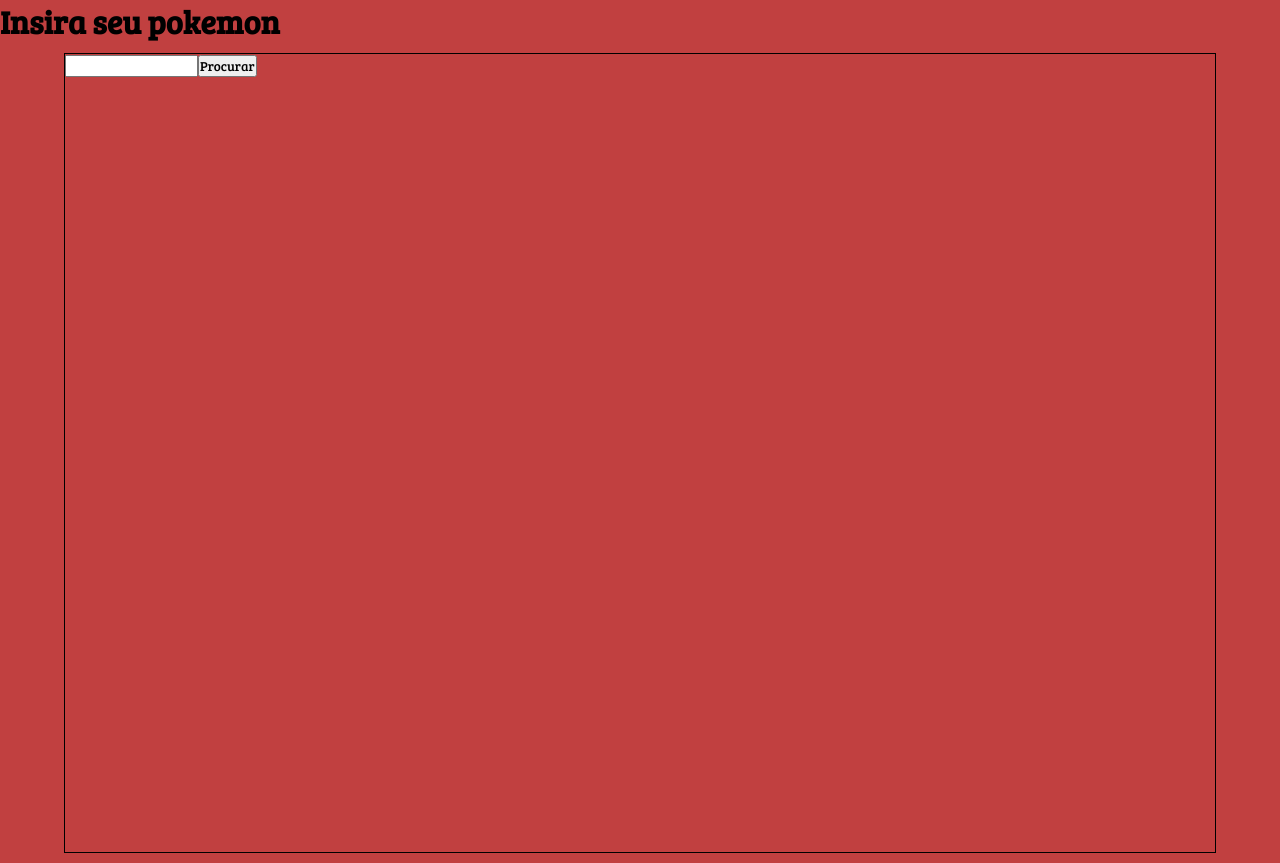
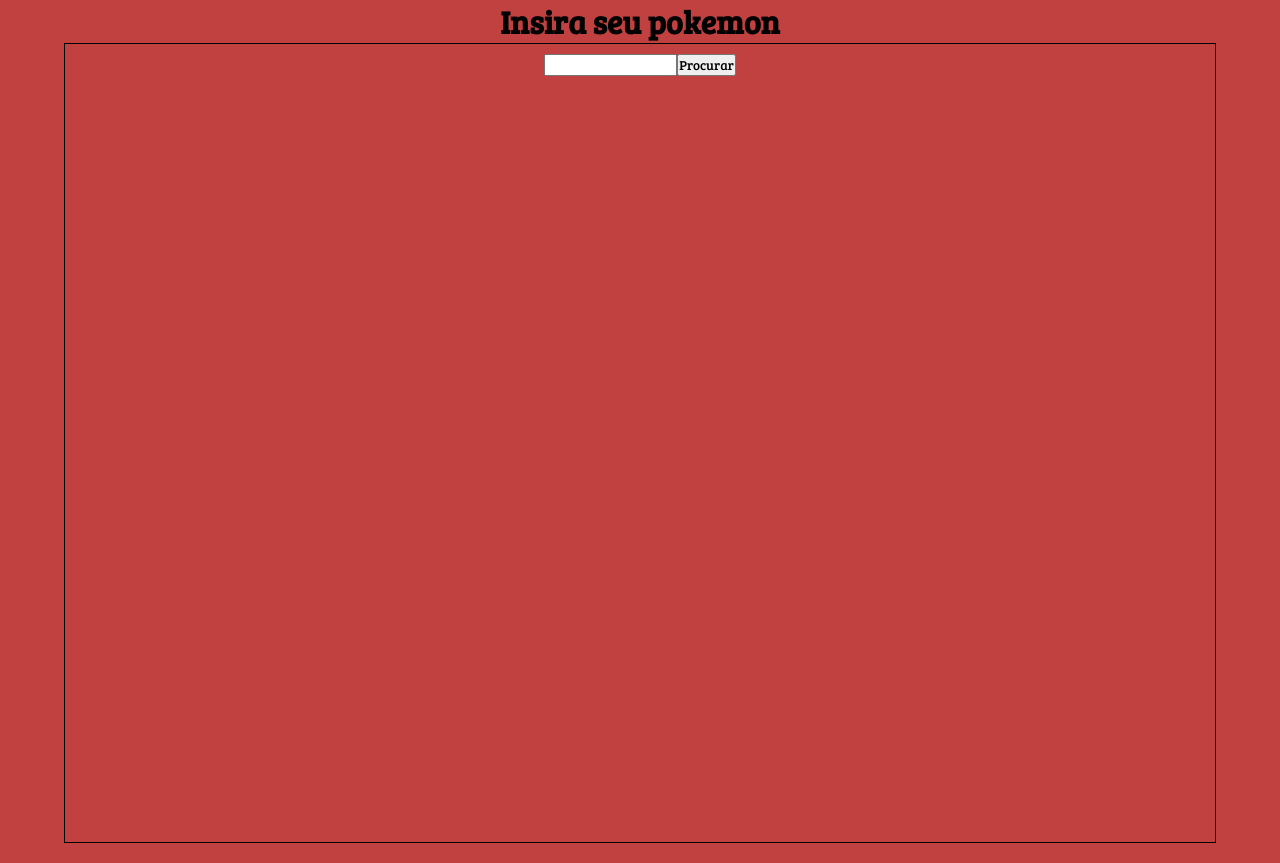
Before and after one commit to mitaksim1/pokedex, a React (Create React App) app: page / in a window 1280 px wide. Built offline with nearby package versions, Linux system fonts and the light colour scheme; no server answers.

Commit message:
Getting a single pokemon WIP

```diff
--- a/src/App.js
+++ b/src/App.js
@@ -8,11 +8,21 @@
   // Getting pokemons from the api
   useEffect(() => {
     api.get('pokemon?limit=10').then(response => {
-      const results = response.data.results;
-      setPokemon(results);
-      console.log(results);
+      const allPokemons = response.data.results;
+      // console.log(allPokemons);
+      // Getting a single pokemon from the array
+      allPokemons.forEach(function(pokemon) {
+        let pokemonUrl = pokemon.url;
+        // console.log(pokemonUrl);
+
+        api.get(pokemonUrl).then(pokemonData => {
+          console.log(pokemonData);
+        })
+      })
+      // setPokemon(results);
     });
-  }, []);
+  }, [pokemon]);
+
 
   return (
     <div className="App">
--- a/src/styles.css
+++ b/src/styles.css
@@ -18,10 +18,21 @@
     font-family: 'Bree Serif', serif;
 }
 
+.App {
+    display: flex;
+    flex-wrap: wrap;
+    justify-content: center;
+}
+
 .homepage {
     height: 100vh;
     width: 100vw;
     max-width: 90vw;
-    margin: 10px auto;;
     border: 1px solid black;
+    display: flex;
+    justify-content: center;
 }
+
+.homepage input {
+    margin-top: 10px;
+}
```
Also changed, not shown: 1 other file (tests, documents, lock files or other folders).
